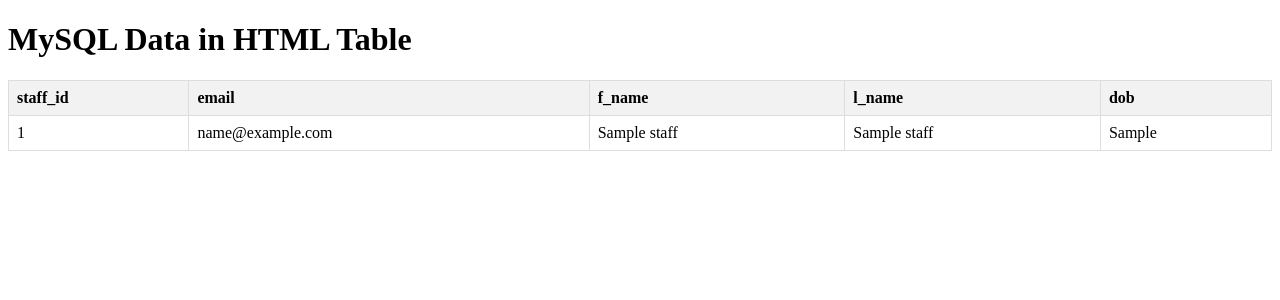
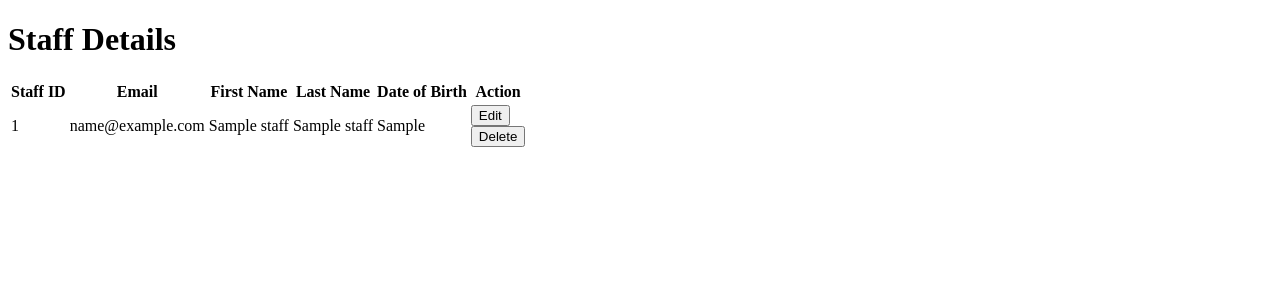
Before and after one commit to RumethSandinu/Project-connexa, a Flask app: page /staff in a window 1280 px wide. Shown: the top 300 px of the page. Run offline with Flask 3, Linux system fonts and the light colour scheme; tables that the repository leaves empty or names only in its code hold one stand-in row (values such as "Sample post"); parts of the project's set-up code (start-up, migrations or seed data) failed here and were passed over.

Commit message:
Staff connect with the flask

```diff
--- a/web/app.py
+++ b/web/app.py
@@ -1,15 +1,22 @@
+from decimal import Decimal
+
 from flask import Flask, render_template, request, url_for, redirect, session
 import pandas as pd
 import numpy as np
 import pickle
 import mysql.connector
+from matplotlib import pyplot as plt
+import tensorflow as tf
 
 from sklearn.exceptions import NotFittedError
 from sklearn.preprocessing import LabelEncoder
 
 from blueprints.database_handler import DatabaseHandler
 
-sales_pred_model = tf.keras.models.load_model('../sales_analysis/sales_prediction_model')
+# sales_pred_model = tf.keras.models.load_model('../sales_analysis/sales_prediction_model')
+
+# with open('../time_based_analysis/TimeBasedAnalysis.pickle', 'rb') as file:
+#     time_based_model = pickle.load(file)
 
 app = Flask(__name__)
 db_handler = DatabaseHandler()
@@ -29,6 +36,7 @@ def about():
 @app.route('/shop')
 def shop():
     return render_template('shop.html')
+
 
 @app.route('/login', methods=['GET', 'POST'])
 def login():
@@ -336,11 +344,101 @@ def loss_rate_model():
 
 @app.route('/staff')
 def staff():
-    # Fetch data from MySQL
-    cursor.execute("SELECT staff_id, email, f_name, l_name, dob FROM staff")
-    data = cursor.fetchall()
-    columns = ['staff_id', 'email', 'f_name', 'l_name', 'dob']  # Define the columns manually
-    return render_template('staff.html', data=data, columns=columns)
+    if cnx.is_connected():
+        print('Connected to database')
+    else:
+        print('Error connecting to database:', cnx.connect_error)
+    cursor.execute('SELECT staff_id, email, f_name, l_name, dob FROM staff')
+    # get all records to tuples
+    rows = cursor.fetchall()
+    return render_template('staff.html', rows=rows)
+
+@app.route('/delete_staff', methods=['POST'])
+def delete_staff():
+    staff_id = request.form['staff_id']
+    # Implement database deletion logic here
+    cursor.execute('DELETE FROM staff WHERE staff_id = %s', (staff_id,))
+    cnx.commit()
+    return redirect(url_for('staff'))
+
+
+@app.route('/update_staff', methods=['POST'])
+def update_staff():
+    staff_id = request.form['staff_id']
+    email = request.form['email']
+    f_name = request.form['f_name']
+    l_name = request.form['l_name']
+    dob = request.form['dob']
+
+    cursor.execute('UPDATE staff SET email=%s, f_name=%s, l_name=%s, dob=%s WHERE staff_id=%s',
+                   (email, f_name, l_name, dob, staff_id))
+    cnx.commit()
+
+    return redirect(url_for('staff'))
+
+# @app.route('/discount', methods=['GET', 'POST'])
+# def discount():
+#     if request.method == 'POST':
+#         # Get items and their time ranges from the form
+#         items = request.form.getlist('item_name')
+#         time_range = request.form['time']
+#
+#         # Define discount percentages based on time range
+#         if time_range == '9-12':
+#             discount_percentage = 5
+#         else:
+#             discount_percentage = 10  # Default discount for other time ranges
+#
+#         # Calculate discount for each item
+#         discounts = [discount_percentage] * len(items)
+#
+#         # Render template with the calculated discounts
+#         return render_template('discount.html', discounts=discounts)
+#
+#     # Render the form to input items and time range
+#     return render_template('discount.html')
+
+# @app.route('/discount', methods=['POST'])
+# def discount():
+#     int_features = [int(x) for x in request.form.values()]
+#     final_features = [np.array(int_features)]
+#     prediction = time_based_model.predict(final_features)
+#
+#     return render_template('discount.html'.format(prediction))
+
+# Load your data
+data = pd.read_csv('../time_based_analysis/columns')  # Replace 'sales_data.csv' with your actual data file
+
+# Load your k-means model from pickle file
+with open('../time_based_analysis/TimeBasedAnalysis.pickle', 'rb') as f:
+    time_based_model = pickle.load(f)
+
+data['cluster'] = time_based_model.predict(data[['time', 'quantity_sold_kg', 'category_name_aquatic', 'category_name_cabbage', 'category_name_capsicum', 'category_name_flower', 'category_name_mushroom', 'category_name_solanum']])
+
+@app.route('/get_items', methods=['POST'])
+def get_items():
+    selected_time_range = request.form['time_range']  # Assuming 'time_range' is sent from the frontend
+    # Determine cluster for the selected time range
+    if selected_time_range == '9-12':
+        cluster = 0
+    elif selected_time_range == '13-16':
+        cluster = 1
+    elif selected_time_range == '17-18':
+        cluster = 2
+    elif selected_time_range == '19-22':
+        cluster = 3
+    else:
+        return "Invalid time range"
+
+    # Filter data for the selected cluster
+    cluster_data = data[data['cluster'] == cluster]
+    # Group by item and sum the quantities sold
+    items_sold = cluster_data.groupby('item_name')['quantity_sold_kg'].sum().reset_index()
+    # Sort by quantity sold in descending order
+    items_sold = items_sold.sort_values(by='quantity_sold_kg', ascending=False)
+
+    # You can return this data to your frontend for displaying
+    return render_template('items.html', items=items_sold)
 
 if __name__ == '__main__':
     app.run(debug=True)
--- a/web/templates/staff.html
+++ b/web/templates/staff.html
@@ -3,37 +3,66 @@
 <head>
     <meta charset="UTF-8">
     <meta name="viewport" content="width=device-width, initial-scale=1.0">
-    <title>MySQL Data in HTML Table</title>
-    <style>
-        table {
-            border-collapse: collapse;
-            width: 100%;
-        }
-        th, td {
-            border: 1px solid #dddddd;
-            text-align: left;
-            padding: 8px;
-        }
-        th {
-            background-color: #f2f2f2;
-        }
-    </style>
+    <title>Staff Details</title>
 </head>
 <body>
-    <h1>MySQL Data in HTML Table</h1>
+    <h1>Staff Details</h1>
     <table>
-        <tr>
-            {% for col in columns %}
-                <th>{{ col }}</th>
+        <thead>
+            <tr>
+                <th>Staff ID</th>
+                <th>Email</th>
+                <th>First Name</th>
+                <th>Last Name</th>
+                <th>Date of Birth</th>
+                <th>Action</th>
+            </tr>
+        </thead>
+        <tbody>
+            {% for row in rows %}
+            <tr>
+                <td>{{ row[0] }}</td>
+                <td>{{ row[1] }}</td>
+                <td>{{ row[2] }}</td>
+                <td>{{ row[3] }}</td>
+                <td>{{ row[4] }}</td>
+                <td>
+                    <button onclick="editStaff('{{ row[0] }}', '{{ row[1] }}', '{{ row[2] }}', '{{ row[3] }}', '{{ row[4] }}')">Edit</button>
+                    <form id="deleteForm_{{ row[0] }}" action="{{ url_for('delete_staff') }}" method="post">
+                        <input type="hidden" name="staff_id" value="{{ row[0] }}">
+                        <button type="submit">Delete</button>
+                    </form>
+                </td>
+            </tr>
+            <tr id="editRow_{{ row[0] }}" style="display: none;">
+                <td colspan="5">
+                    <form id="editForm_{{ row[0] }}" action="{{ url_for('update_staff') }}" method="post">
+                        <input type="hidden" name="staff_id" value="{{ row[0] }}">
+                        <label>Email:</label>
+                        <input type="email" name="email" value="{{ row[1] }}"><br>
+                        <label>First Name:</label>
+                        <input type="text" name="f_name" value="{{ row[2] }}"><br>
+                        <label>Last Name:</label>
+                        <input type="text" name="l_name" value="{{ row[3] }}"><br>
+                        <label>Date of Birth:</label>
+                        <input type="date" name="dob" value="{{ row[4] }}"><br>
+                        <button type="submit">Update</button>
+                    </form>
+                </td>
+            </tr>
             {% endfor %}
-        </tr>
-        {% for row in data %}
-            <tr>
-                {% for val in row %}
-                    <td>{{ val }}</td>
-                {% endfor %}
-            </tr>
-        {% endfor %}
+        </tbody>
     </table>
+
+    <script>
+        function editStaff(staffId, email, fName, lName, dob) {
+            document.getElementById('editRow_' + staffId).style.display = 'table-row';
+            document.getElementById('editForm_' + staffId).elements['email'].value = email;
+            document.getElementById('editForm_' + staffId).elements['f_name'].value = fName;
+            document.getElementById('editForm_' + staffId).elements['l_name'].value = lName;
+            document.getElementById('editForm_' + staffId).elements['dob'].value = dob;
+            document.getElementById('deleteForm_' + staffId).style.display = 'none';
+        }
+    </script>
 </body>
 </html>
```
